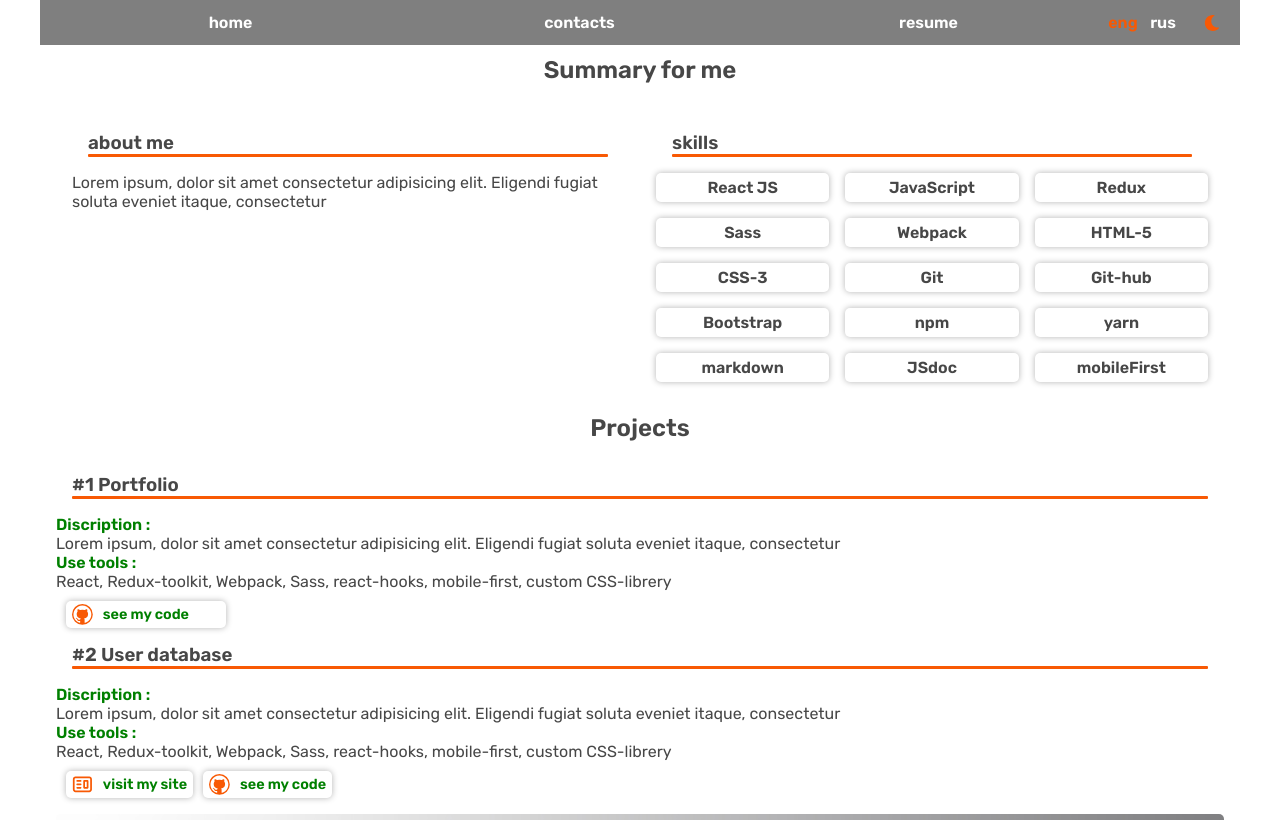
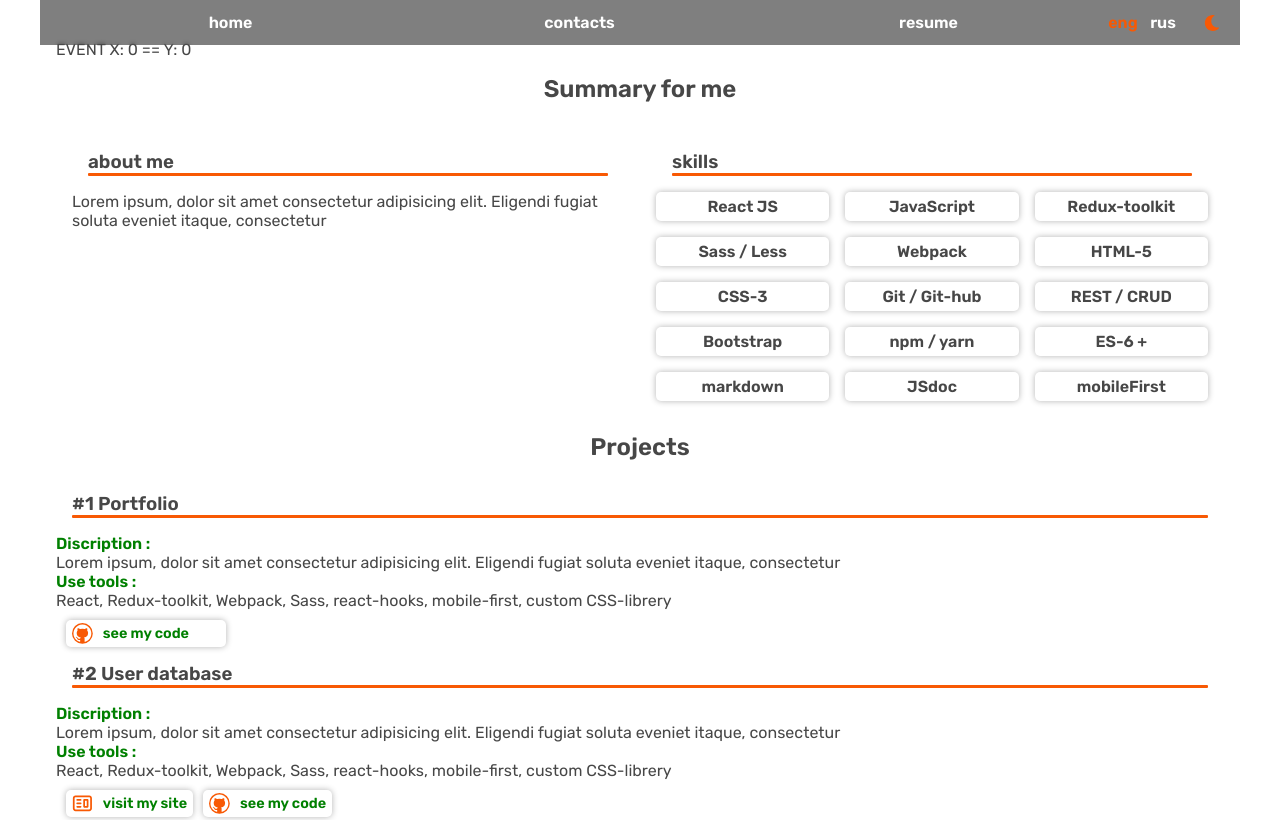
Before and after one commit to webioann/webpack-for-react, a React app: page / in a window 1280 px wide. Shown: the top 820 px of the page. Built offline with nearby package versions, Linux system fonts and the light colour scheme.

Commit message:
mouse coordinats

```diff
--- a/src/COMPONENTS/App.js
+++ b/src/COMPONENTS/App.js
@@ -26,6 +26,8 @@ function App() {
     console.log(`CLICK`);
   }
 
+
+
   return (
     <Container>
       <Navbar
--- a/src/COMPONENTS/Projects/Projects.js
+++ b/src/COMPONENTS/Projects/Projects.js
@@ -1,10 +1,7 @@
 import React from 'react';
-import { useSelector } from 'react-redux';
 import useTranslator from '../../hooks/useTranslator';
 import { projTitle,portfolio,dashboard,weather } from '../../data/multiLang';
 import { gitHubPortfolio,gitHubDashboard,gitHubWeather } from '../../data/constants';
-import { VscGithub } from 'react-icons/vsc';
-import { CgWebsite } from 'react-icons/cg';
 import LinkBox from '../LinkBox/LinkBox'
 import './projects.scss';
 
--- a/src/COMPONENTS/container/Container.js
+++ b/src/COMPONENTS/container/Container.js
@@ -1,13 +1,24 @@
-import React from "react";
+import React,{ useState } from "react";
 import { useSelector } from "react-redux";
 import "./container.scss";
 
 function Container(props) {
     const theme = useSelector(state => state.redux.theme)
 
+    const [x,setX] = useState(0)
+    const [y,setY] = useState(0)
+
+    const client = () => {
+        console.log(`event ==> `);
+        setX(window.event.clientX)
+        setY(window.event.clientY)
+
+    }
+
     return (
-        <div id='top' className={`container-fluid-${theme}`}>
+        <div id='top' className={`container-fluid-${theme}`}  onMouseMove={client}>
             <div className={`container-${theme}`}>
+                <span> EVENT  X: {x} == Y: {y}</span>
                 {props.children}
             </div>
         </div>
--- a/src/data/data-skills.js
+++ b/src/data/data-skills.js
@@ -1,17 +1,17 @@
 export const dataSkills = [
-    {title: 'React JS',   id: 1,  delay: "400ms"},
-    {title: 'JavaScript', id: 2,  delay: "700ms"},
-    {title: 'Redux',      id: 3,  delay: "1000ms"},
-    {title: 'Sass',       id: 4,  delay: "1300ms"},
-    {title: 'Webpack',    id: 5,  delay: "1600ms"},
-    {title: 'HTML-5',     id: 6,  delay: "1900ms"},
-    {title: 'CSS-3',      id: 7,  delay: "2200ms"},
-    {title: 'Git',        id: 8,  delay: "2500ms"},
-    {title: 'Git-hub',    id: 9,  delay: "2800ms"},
-    {title: 'Bootstrap',  id: 10, delay: "3100ms"},
-    {title: 'npm',        id: 11, delay: "3400ms"},
-    {title: 'yarn',       id: 12, delay: "3700ms"},
-    {title: 'markdown',   id: 13, delay: "4000ms"},
-    {title: 'JSdoc',      id: 14, delay: "4300ms"},
-    {title: 'mobileFirst',id: 15, delay: "4600ms"},
+    {title: 'React JS',     id: 1,  delay: "400ms"},
+    {title: 'JavaScript',   id: 2,  delay: "700ms"},
+    {title: 'Redux-toolkit',id: 3,  delay: "1000ms"},
+    {title: 'Sass / Less',  id: 4,  delay: "1300ms"},
+    {title: 'Webpack',      id: 5,  delay: "1600ms"},
+    {title: 'HTML-5',       id: 6,  delay: "1900ms"},
+    {title: 'CSS-3',        id: 7,  delay: "2200ms"},
+    {title: 'Git / Git-hub',id: 8,  delay: "2500ms"},
+    {title: 'REST / CRUD',  id: 9,  delay: "2800ms"},
+    {title: 'Bootstrap',    id: 10, delay: "3100ms"},
+    {title: 'npm / yarn',   id: 11, delay: "3400ms"},
+    {title: 'ES-6 +',       id: 12, delay: "3700ms"},
+    {title: 'markdown',     id: 13, delay: "4000ms"},
+    {title: 'JSdoc',        id: 14, delay: "4300ms"},
+    {title: 'mobileFirst',  id: 15, delay: "4600ms"},
 ];
```
